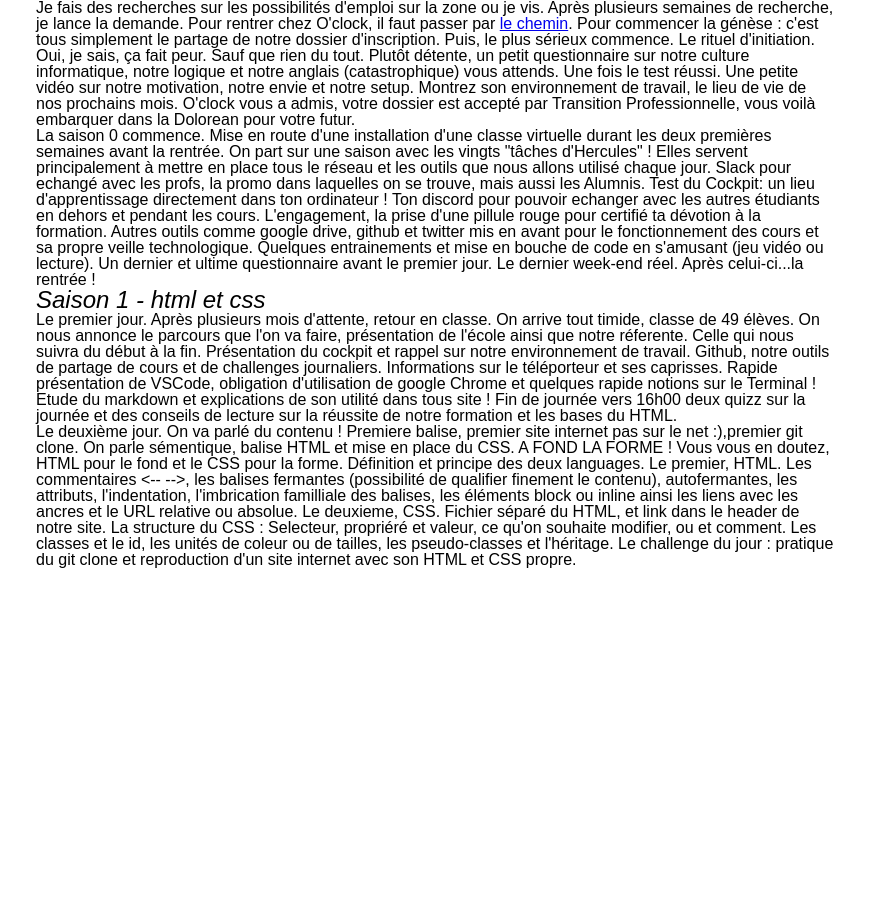
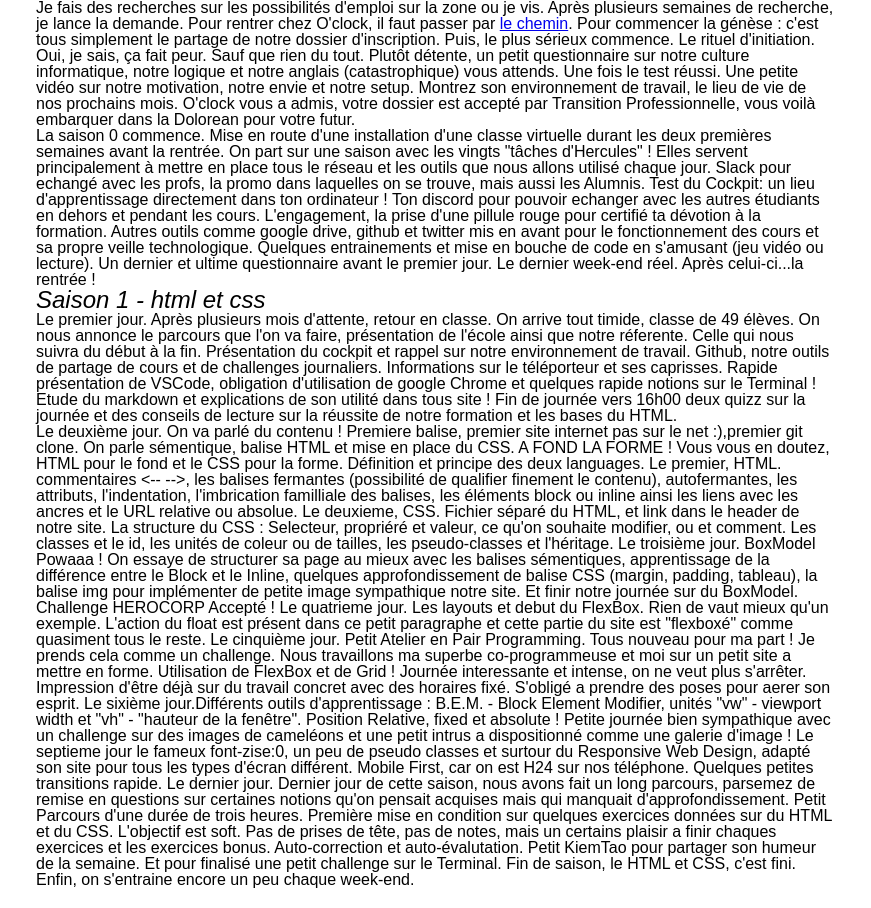
Before and after one commit to ChristopherHEDOUIN/Curriculum-Vitae, a plain HTML site: page blog/blog.html in a window 1280 px wide. Shown: the part 172-1080 px from the top of the page, without its empty margins (204-1075 px from the left). Before the commit the page ends 800 px from the top, so only its background shows below. Drawn offline with Linux system fonts and the light colour scheme; a web font is replaced by a local one.

Commit message:
fin de la saison 1 HTML CSS

```diff
--- a/blog/blog.html
+++ b/blog/blog.html
@@ -37,8 +37,14 @@
                     <p class="article__paragraph">
                         <em>Le premier jour</em>. Après plusieurs mois d'attente, retour en classe. On arrive tout timide, classe de 49 élèves. On nous annonce le parcours que l'on va faire, présentation de l'école ainsi que notre réferente. Celle qui nous suivra du début à la fin. Présentation du cockpit et rappel sur notre environnement de travail. Github, notre outils de partage de cours et de challenges journaliers. Informations sur le téléporteur et ses caprisses. Rapide présentation de VSCode, obligation d'utilisation de google Chrome et quelques rapide notions sur le Terminal ! Etude du markdown et explications de son utilité dans tous site !
                         Fin de journée vers <time datetime="16:00">16h00</time> deux quizz sur la journée et des conseils de lecture sur la réussite de notre formation et les bases du HTML.<br>
-                        <em>Le deuxième jour</em>. On va parlé du contenu ! Premiere balise, premier site internet pas sur le net :),premier git clone. On parle sémentique, balise HTML et mise en place du CSS. A FOND LA FORME ! Vous vous en doutez, HTML pour le fond et le CSS pour la forme. Définition et principe des deux languages. Le premier, HTML. Les commentaires <-- -->, les balises fermantes (possibilité de qualifier finement le contenu), autofermantes, les attributs, l'indentation, l'imbrication familliale des balises, les éléments block ou inline ainsi les liens avec les ancres et le URL relative ou absolue. Le deuxieme, CSS. Fichier séparé du HTML, et link dans le header de notre site. La structure du CSS : Selecteur, propriéré et valeur, ce qu'on souhaite modifier, ou et comment. Les classes et le id, les unités de coleur ou de tailles, les pseudo-classes et l'héritage.
-                        Le challenge du jour : pratique du git clone et reproduction d'un site internet avec son HTML et CSS propre.
+                        <em>Le deuxième jour</em>. On va parlé du contenu ! Premiere balise, premier site internet pas sur le net :),premier git clone. On parle sémentique, balise HTML et mise en place du CSS. A FOND LA FORME ! Vous vous en doutez, HTML pour le fond et le CSS pour la forme. Définition et principe des deux languages. Le premier, HTML. <span class="colorComment"> commentaires <-- --></span>, les balises fermantes (possibilité de qualifier finement le contenu), autofermantes, les attributs, l'indentation, l'imbrication familliale des balises, les éléments block ou inline ainsi les liens avec les ancres et le URL relative ou absolue. Le deuxieme, CSS. Fichier séparé du HTML, et link dans le header de notre site. La structure du CSS : Selecteur, propriéré et valeur, ce qu'on souhaite modifier, ou et comment. Les classes et le id, les unités de coleur ou de tailles, les pseudo-classes et l'héritage.
+                        <em>Le troisième jour</em>. BoxModel Powaaa ! On essaye de structurer sa page au mieux avec les balises sémentiques, apprentissage de la différence entre le Block et le Inline, quelques approfondissement de balise CSS (margin, padding, tableau), la balise img pour implémenter de petite image sympathique notre site. Et finir notre journée sur du BoxModel. Challenge HEROCORP Accepté !
+                        <em class="float">Le quatrieme jour</em>. Les layouts et debut du FlexBox. Rien de vaut mieux qu'un exemple. L'action du float est présent dans ce petit paragraphe et cette partie du site est "flexboxé" comme quasiment tous le reste.
+                        <em>Le cinquième jour</em>. Petit Atelier en <strong>Pair Programming</strong>. Tous nouveau pour ma part ! Je prends cela comme un challenge. Nous travaillons ma superbe co-programmeuse et moi sur un petit site a mettre en forme. Utilisation de FlexBox et de Grid ! Journée interessante et intense, on ne veut plus s'arrêter. Impression d'être déjà sur du travail concret avec des horaires fixé. S'obligé a prendre des poses pour aerer son esprit.
+                        <em>Le sixième jour</em>.Différents outils d'apprentissage : <dfn>B.E.M.</dfn> - Block Element Modifier, unités <dfn>"vw"</dfn> - viewport width et <dfn>"vh"</dfn> - "hauteur de la fenêtre". Position Relative, fixed et absolute ! Petite journée bien sympathique avec un challenge sur des images de cameléons et une petit intrus a dispositionné comme une galerie d'image !
+                        <em class="transition">Le septieme jour</em> le fameux font-zise:0, un peu de pseudo classes et surtour du Responsive Web Design, adapté son site pour tous les types d'écran différent. Mobile First, car on est H24 sur nos téléphone. Quelques petites <span class="transition">transitions</span> rapide.
+                        <em>Le dernier jour</em>. Dernier jour de cette saison, nous avons fait un long parcours, parsemez de remise en questions sur certaines notions qu'on pensait acquises mais qui manquait d'approfondissement. Petit Parcours d'une durée de trois heures. Première mise en condition sur quelques exercices données sur du HTML et du CSS. L'objectif est soft. Pas de prises de tête, pas de notes, mais un certains plaisir a finir chaques exercices et les exercices bonus. Auto-correction et auto-évalutation. Petit KiemTao pour partager son humeur de la semaine. Et pour finalisé une petit challenge sur le Terminal.
+                        Fin de saison, le HTML et CSS, c'est fini. Enfin, on s'entraine encore un peu chaque week-end.
                     </p>
 
             </article>
```
Also changed, not shown: 1 other file.
